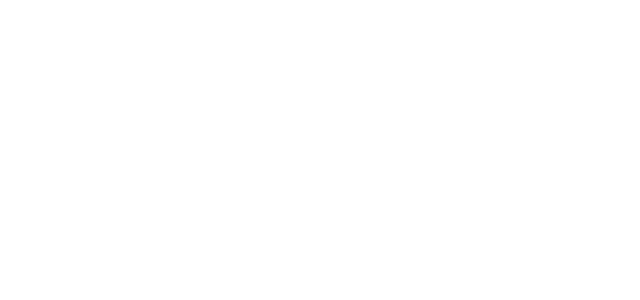
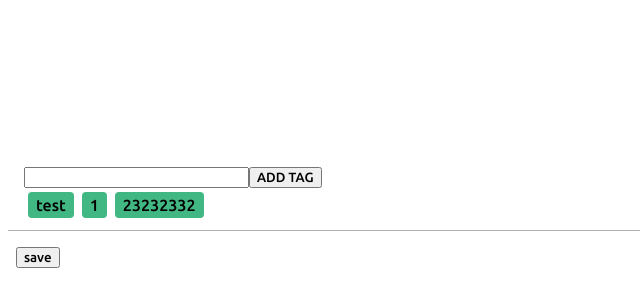
Before and after one commit to windopper/fairywynn2, a Vue app: page /#/write in a window 1280 px wide. Shown: the part 696-996 px from the top of the page, without its empty margins (0-640 px from the left). Before the commit the page ends 858 px from the top, so only its background shows below. Built offline with nearby package versions, Linux system fonts and the light colour scheme.

Commit message:
Update 3 files

```diff
--- /dev/null
+++ b/src/components/postwrite/PostWriteFooter.vue
@@ -0,0 +1,82 @@
+<template>
+  <div class="footer-container">
+    <div class="footer-options">
+      <input class="tag-input" v-model="inputTag" />
+      <button @click="$_AddTag">ADD TAG</button>
+      <div class="tags">
+        <span
+          class="tag"
+          v-for="(tag, i) in tags"
+          :key="i"
+          @click="() => $_RemoveTag(i)"
+        >
+          {{ tag }}
+        </span>
+      </div>
+    </div>
+    <div class="footer-buttons">
+      <button @click="$_Save">save</button>
+    </div>
+  </div>
+</template>
+
+<script>
+export default {
+  name: "PostWriteFooter",
+  data() {
+    return {
+      inputTag: ""
+    };
+  },
+  props: {
+    tags: {
+      type: [String],
+      required: true
+    }
+  },
+  methods: {
+    $_Save: function() {},
+    $_AddTag: function() {
+      this.tags.push(this.inputTag);
+      this.inputTag = "";
+      this.$emit("update:tags", this.tags);
+    },
+    $_RemoveTag: function(index) {
+      const newTags = this.tags.filter((tag, i) => i !== index);
+      this.$emit("update:tags", newTags);
+    }
+  }
+};
+</script>
+
+<style scoped>
+.footer-container {
+  width: 100%;
+  padding: 1rem 0.5rem;
+}
+
+.footer-options {
+  width: 100%;
+  border-bottom: 1px solid rgba(0, 0, 0, 0.3);
+  padding: 0.5rem 1rem;
+}
+
+.tags {
+  display: flex;
+  align-items: center;
+  flex-wrap: wrap;
+}
+
+.tag {
+  padding: 0.25rem 0.5rem;
+  margin: 0.25rem 0.25rem;
+  border-radius: 4px;
+  background: #41b883;
+  cursor: pointer;
+}
+
+.footer-buttons {
+  width: 100%;
+  padding: 1rem 0.5rem;
+}
+</style>
--- a/src/components/postwrite/PostWriteHeader.vue
+++ b/src/components/postwrite/PostWriteHeader.vue
@@ -2,6 +2,7 @@
   <div class="header-container">
     <button @click="$_setToMarkDowned">parse to markdown</button>
     <button @click="$_setToRaw">parse to raw</button>
+    <button></button>
   </div>
 </template>
 
@@ -25,7 +26,6 @@
 
 <style scoped>
 .header-container {
-  margin: 1rem;
   width: 100%;
   font-size: 3rem;
   padding: 1rem 0.5rem;
--- a/src/views/PostWriteView.vue
+++ b/src/views/PostWriteView.vue
@@ -8,11 +8,13 @@
     :markDownedContent="markDownedContent"
     :showingContentType="showingContentType"
   />
+  <PostWriteFooter v-model:tags="tags" />
 </template>
 
 <script>
 import PostWriteBody from "../components/postwrite/PostWriteBody.vue";
 import PostWriteHeader from "../components/postwrite/PostWriteHeader.vue";
+import PostWriteFooter from "../components/postwrite/PostWriteFooter.vue";
 import { marked } from "marked";
 export default {
   name: "PostWriteView",
@@ -20,13 +22,15 @@
     return {
       title: "",
       content: "",
+      tags: ["test", "1", "23232332"],
       markDownedContent: "",
       showingContentType: "RAW" // RAW, MARKDOWNED
     };
   },
   components: {
     PostWriteBody,
-    PostWriteHeader
+    PostWriteHeader,
+    PostWriteFooter
   },
   methods: {
     setShowingContentType: function(type) {
```
